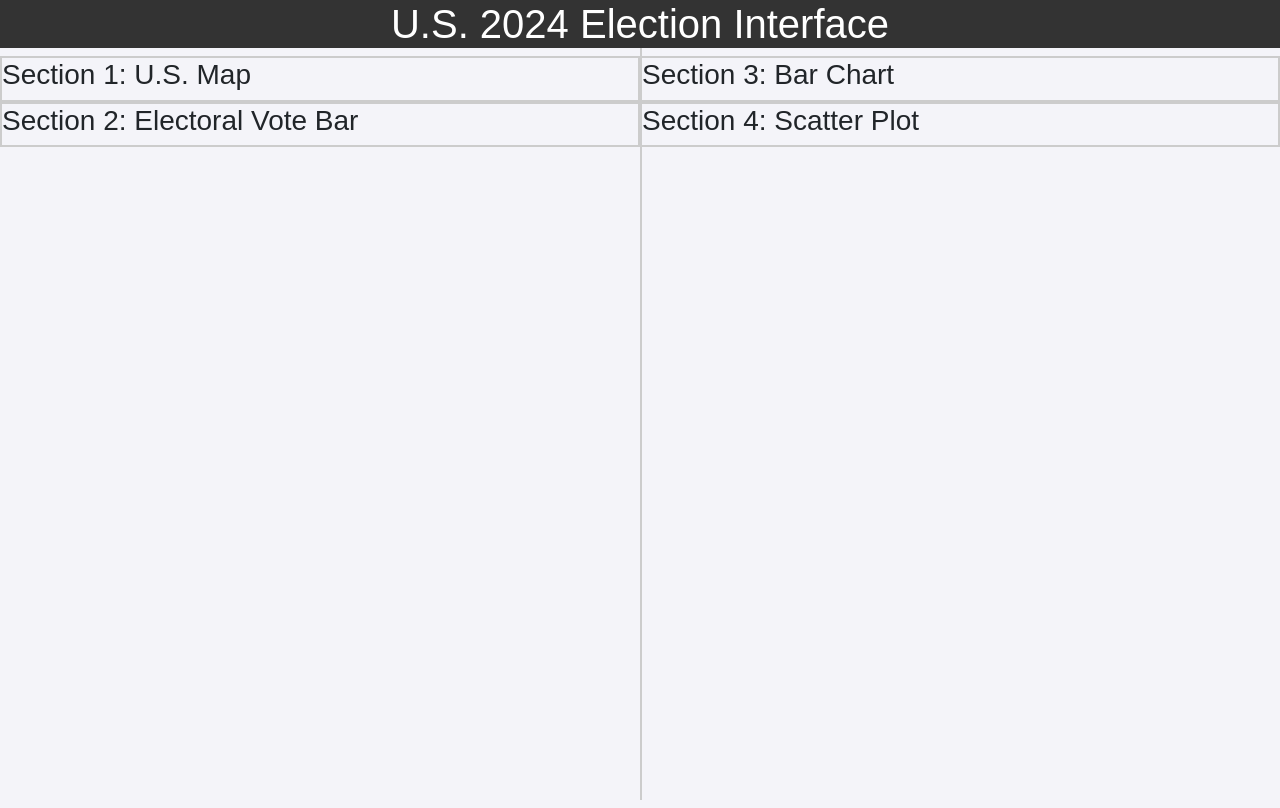
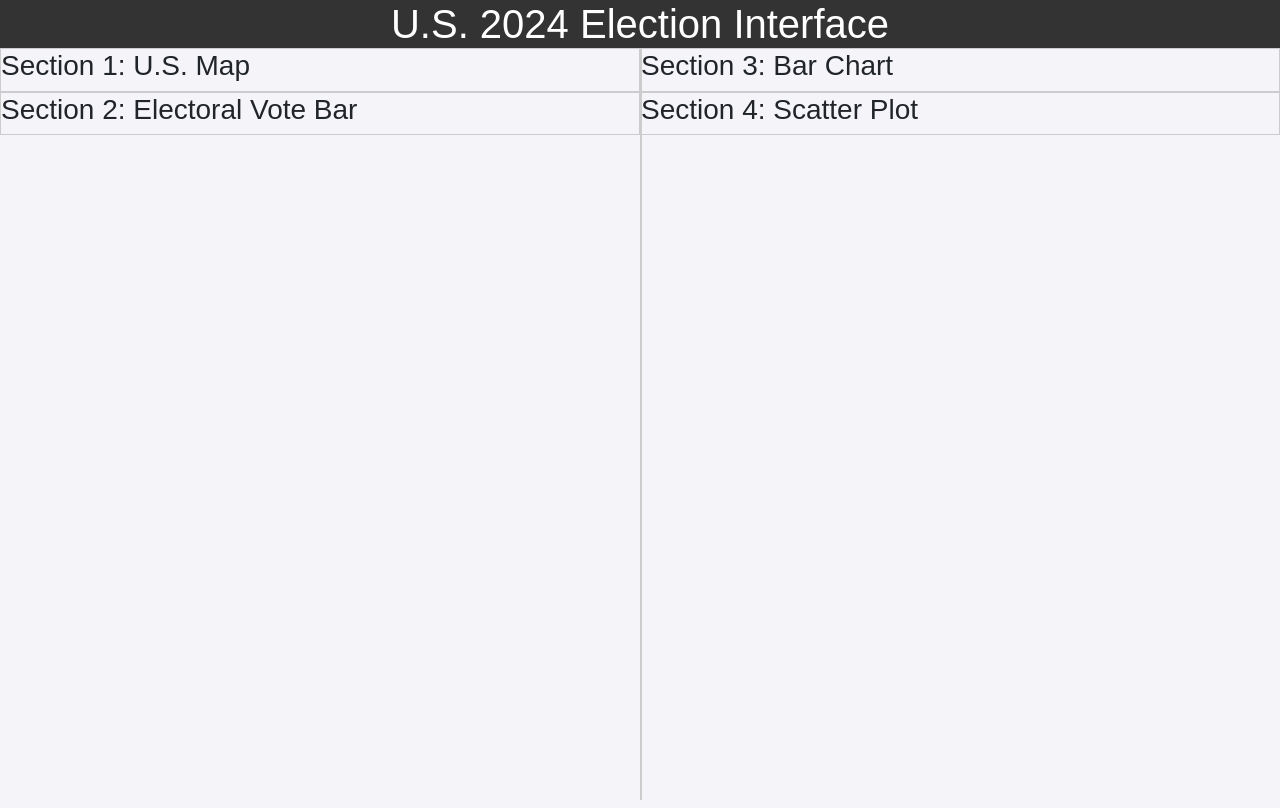
Before and after one commit to BenevolentPista/CSE-564-Final-Project--U.S.-Election-Analysis, a Flask app: template templates/index.html in a window 1280 px wide. Run offline with Flask 3, Linux system fonts and the light colour scheme; the template is opened without the code that fills it, so the values that code supplies are empty.

Commit message:
Removed gap between maps and header

```diff
--- a/templates/index.html
+++ b/templates/index.html
@@ -17,45 +17,10 @@
             z-index: 1000;
         }
 
-        /* Sections styling */
-        .section {
-            border: 2px solid #ccc; /* Thicker border for clearer separation */
-            background-color: transparent; /* Remove background color */
-        }
-
-        .container-fluid {
-            height: calc(100vh - 48px); /* Full height minus header */
-            overflow: hidden;
-        }
-
-        .container-fluid {
-          padding-left: 0;
-          padding-right: 0;
-        }
-
-        /* Ensure left and right columns use full height available */
-        .left-column,
-        .right-column {
-            height: 100%;
-            overflow: hidden;
-        }
-
-        /* Adjust section heights to ensure they fit inside without scrolling */
-        .left-column .section-map {
-            height: 60%;
-        }
-        .left-column .section-bar {
-            height: 40%;
-        }
-        .right-column .section-bar-chart,
-        .right-column .section-scatter {
-            height: 50%;
-        }
-
-        html {
-            height: 100vh;
+        html, body {
           margin: 0;
           padding: 0;
+          height: 100vh; /* Full viewport height */
           overflow: hidden; /* Prevent scrolling */
         }
 
@@ -63,15 +28,53 @@
           background-color: #333;
           color: white;
           text-align: center;
+          position: absolute; /* Fix header at the top */
+          top: 0;
+          left: 0;
+          width: 100%;
+          height: 48px; /* Set fixed height for the header */
+          line-height: 48px; /* Vertically center the text in header */
+          margin: 0; /* Remove margin */
+        }
+
+        .container-fluid {
+          height: calc(100vh - 48px); /* Full height minus header */
+          padding-left: 0;
+          padding-right: 0;
+          margin-top: 48px; /* Ensure content starts below the fixed header */
+          overflow: hidden;
+        }
+
+        .left-column,
+        .right-column {
+          display: flex;
+          flex-direction: column;
+          height: 100%;
+          overflow: hidden;
+        }
+
+        .section {
+          border: 1px solid #ccc; /* Thicker border for clearer separation */
+          background-color: transparent; /* Remove background color */
+        }
+
+        .left-column .section-map {
+          height: 60%;
+        }
+
+        .left-column .section-bar {
+          height: 40%;
         }
 
          /* General body styling */
         body {
           font-family: Arial, sans-serif;
-            margin: 0;
-            padding: 0;
           background-color: #f4f4f9;
-            overflow: hidden; /* Prevent scrolling */
+        }
+
+        .right-column .section-bar-chart,
+        .right-column .section-scatter {
+          height: 50%;
         }
 
         /* Styling for bar and dots */
@@ -79,16 +82,17 @@
           fill: rgb(54, 49, 203);
           stroke: red;
         }
+
         .dot {
           fill: steelblue;
           stroke: black;
         }
 
-        /* CSS to center the scatter plot matrix */
         .line {
           fill: none;
           stroke-width: 1.5px;
         }
+
         .line:hover {
           stroke-width: 3px;
         }
@@ -107,31 +111,21 @@
     <div class="row g-0">
       <!-- Left Column -->
       <div class="col-md-6 d-flex flex-column left-column">
-        <!-- Section 1: Map -->
         <div class="section section-map flex-grow-1">
           <h3>Section 1: U.S. Map</h3>
-          <!-- Map and labels go here -->
         </div>
 
-        <!-- Section 2: Electoral Votes Bar -->
         <div class="section section-bar">
           <h3>Section 2: Electoral Vote Bar</h3>
-          <!-- Electoral bar chart goes here -->
         </div>
       </div>
 
-      <!-- Right Column -->
       <div class="col-md-6 d-flex flex-column right-column">
-        <!-- Section 3: Bar Chart -->
         <div class="section section-bar-chart flex-grow-1">
           <h3>Section 3: Bar Chart</h3>
-          <!-- Bar chart goes here -->
         </div>
-
-        <!-- Section 4: Scatter Plot -->
         <div class="section section-scatter flex-grow-1">
           <h3>Section 4: Scatter Plot</h3>
-          <!-- Scatter plot goes here -->
         </div>
       </div>
     </div>
```
Lines whose indentation alone changed are shown as unchanged.
